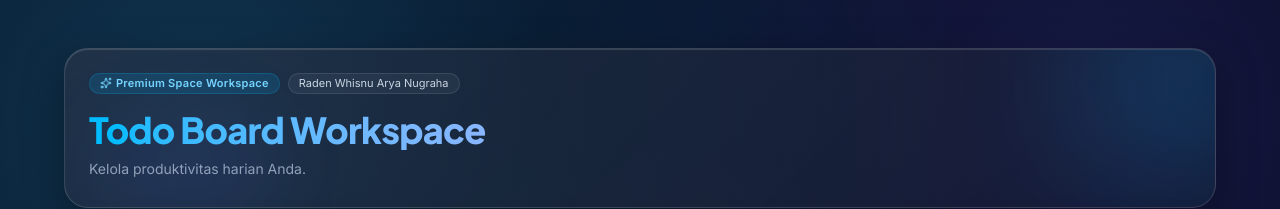
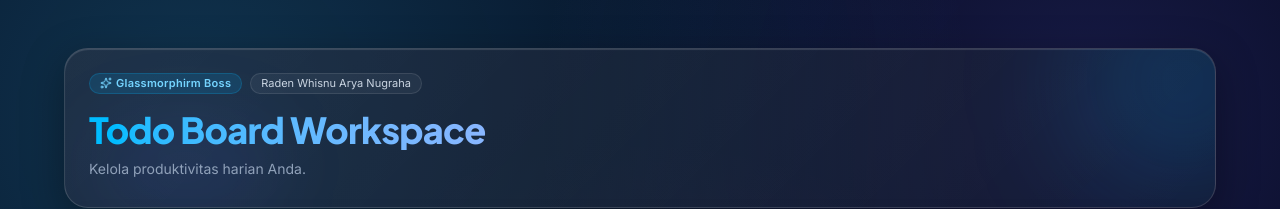
Before and after one commit to CatwisBot/workshop-todo-list-whisnu, a React (Vite) app: page / in a window 1280 px wide. Shown: the top 209 px of the page. Built offline with nearby package versions, Linux system fonts and the light colour scheme.

Commit message:
another commit

```diff
--- a/src/App.tsx
+++ b/src/App.tsx
@@ -363,7 +363,7 @@ function App() {
               <div className="flex flex-wrap items-center gap-2 text-xs">
                 <span className="flex items-center gap-1 rounded-full bg-sky-500/15 border border-sky-400/20 px-2.5 py-0.5 text-[11px] font-semibold tracking-wide text-sky-300">
                   <Sparkles className="h-3 w-3 animate-spin-slow" />
-                  Premium Space Workspace
+                  Glassmorphirm Boss
                 </span>
                 <span className="rounded-full bg-white/5 border border-white/10 px-2.5 py-0.5 text-slate-300 text-[11px]">
                   Raden Whisnu Arya Nugraha
```
